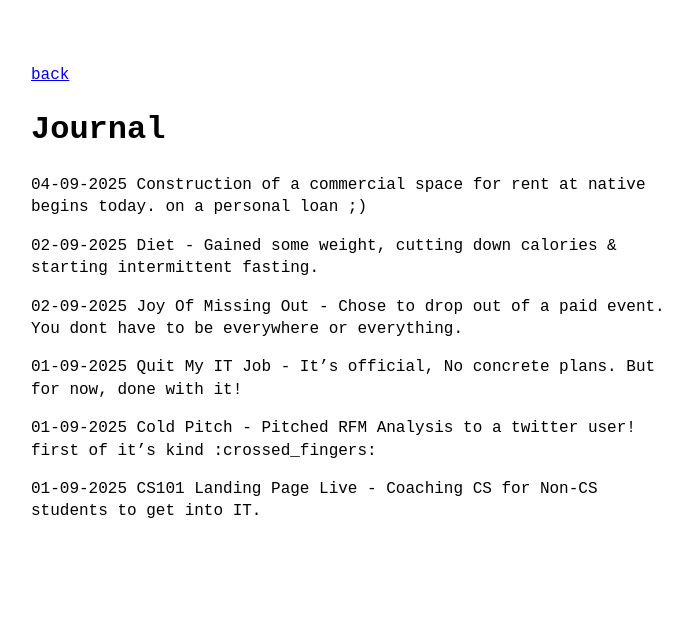
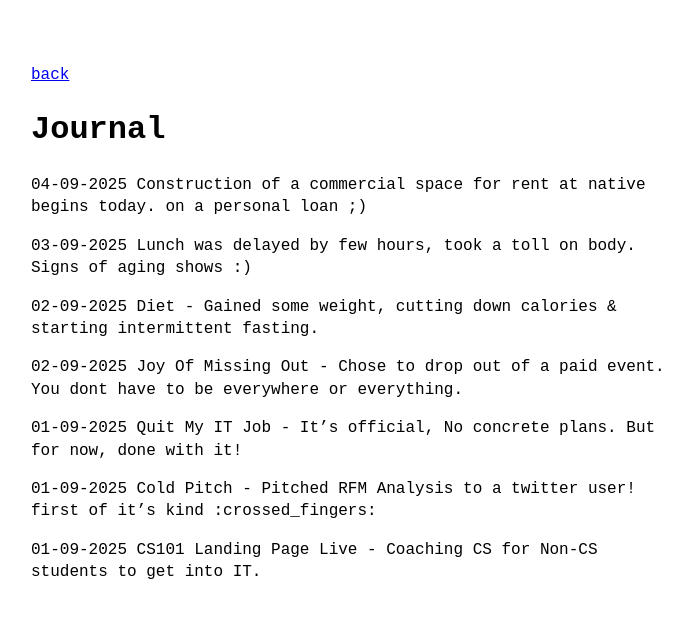
Before and after one commit to VallarasuS/Vallarasu.in, a Jekyll site: the page built from docs/open-journal.md, in a window 1280 px wide. Shown: the top 618 px of the page, without its empty margins (289-981 px from the left). Built offline with Jekyll 4.4.1, drawn with Linux system fonts in a browser that asks for light colours.

Commit message:
Update open-journal.md

```diff
--- a/docs/open-journal.md
+++ b/docs/open-journal.md
@@ -5,6 +5,9 @@ title: Journal
 
 04-09-2025
 Construction of a commercial space for rent at native begins today. on a personal loan ;)
+
+03-09-2025
+Lunch was delayed by few hours, took a toll on body. Signs of aging shows :)
 
 02-09-2025
 Diet - Gained some weight, cutting down calories & starting intermittent fasting.
```
